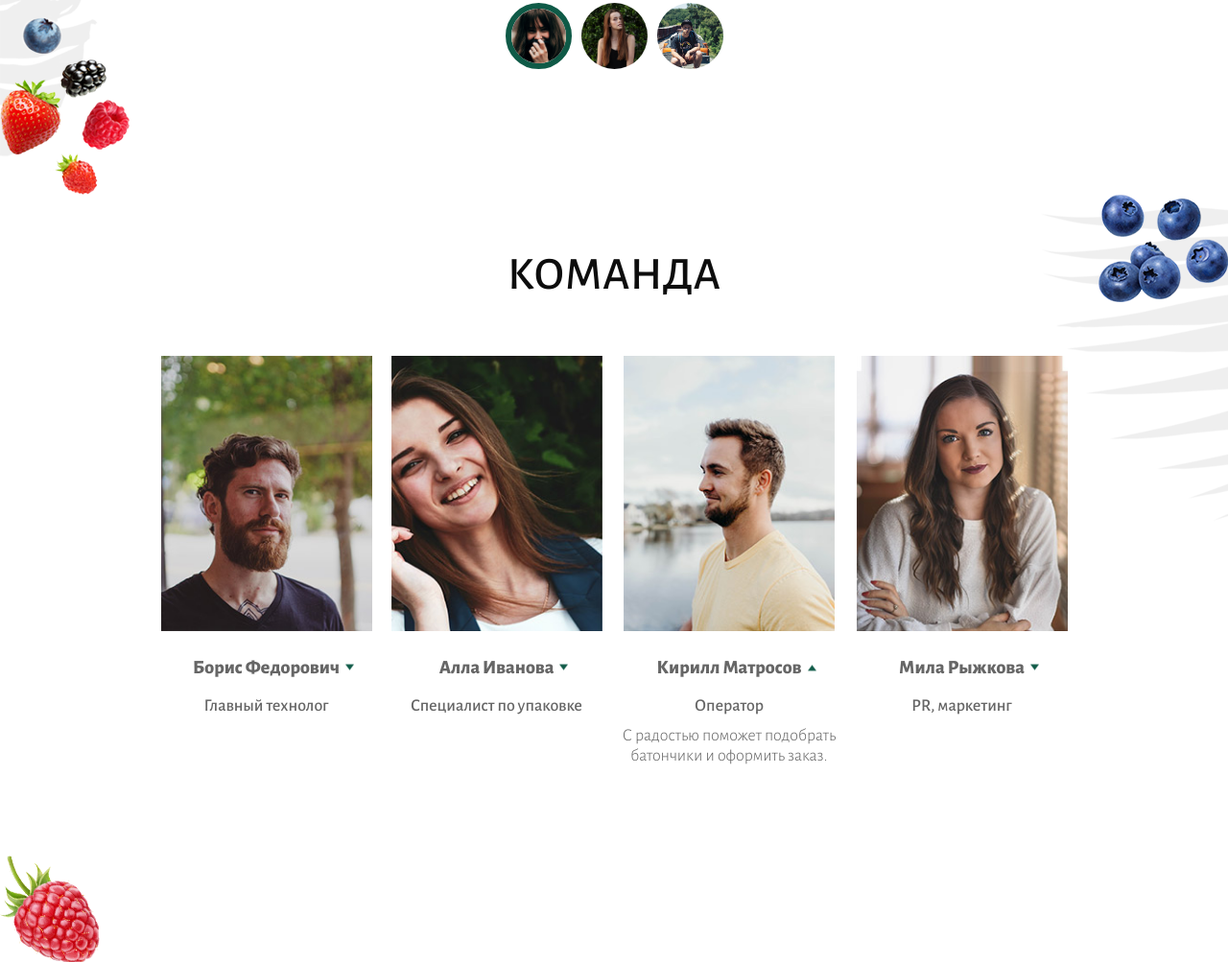
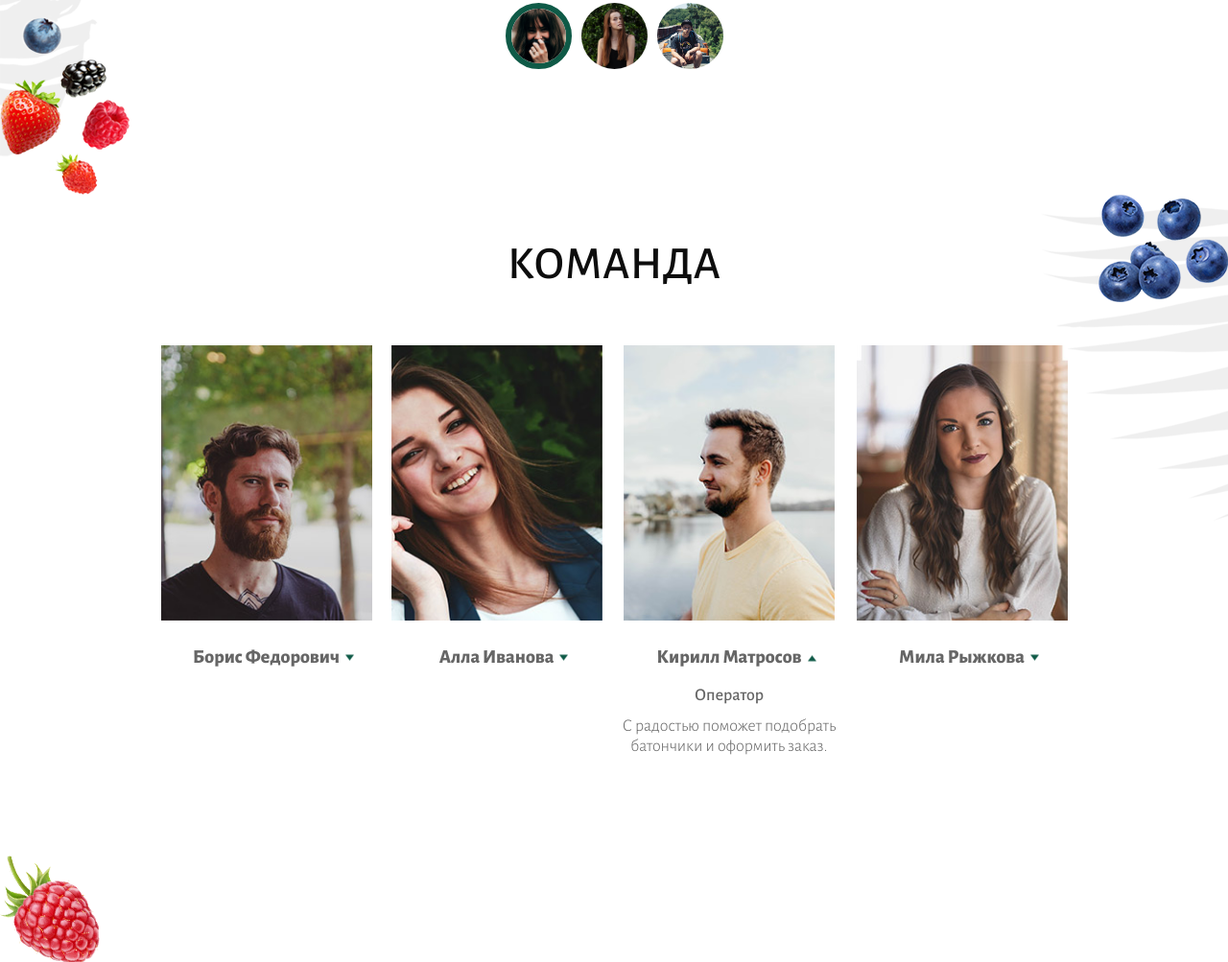
Before and after one commit to oleksii-l/chocco_layout, a plain HTML site: page index.html in a window 1280 px wide. Shown: the part 2197-3200 px from the top of the page at 96% size. Drawn offline with Linux system fonts and the light colour scheme.

Commit message:
small fix

```diff
--- a/css/blocks/team.scss
+++ b/css/blocks/team.scss
@@ -48,6 +48,10 @@
       width: 100%;
   }
 
+  &--active .team-members__job{
+    width: 100%;
+}
+
   &--active .team-members__name::after{
       background-image: url(../img/bg/arrow_up.png);
   }
@@ -87,6 +91,9 @@
 
 .team-members__job {
     margin-top: 18px;
+    width: 0;
+    overflow: hidden;
+    text-align: center;
 }
 
 .team-members__desc {
```
Also changed, not shown: css/main.css.
